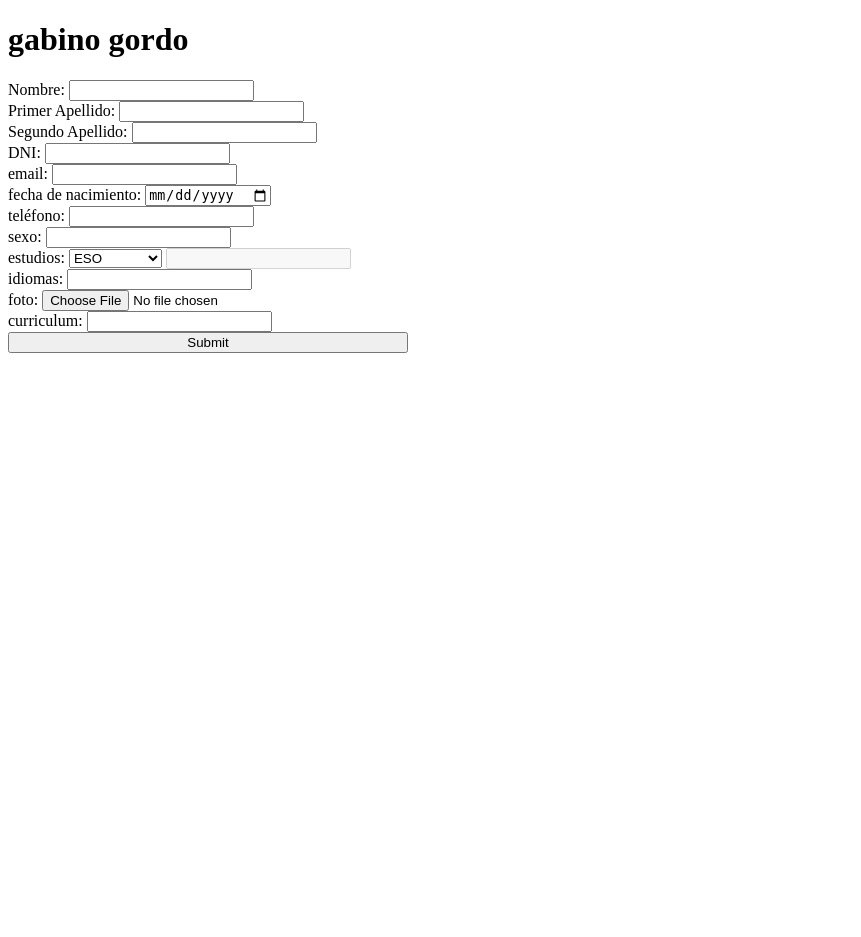
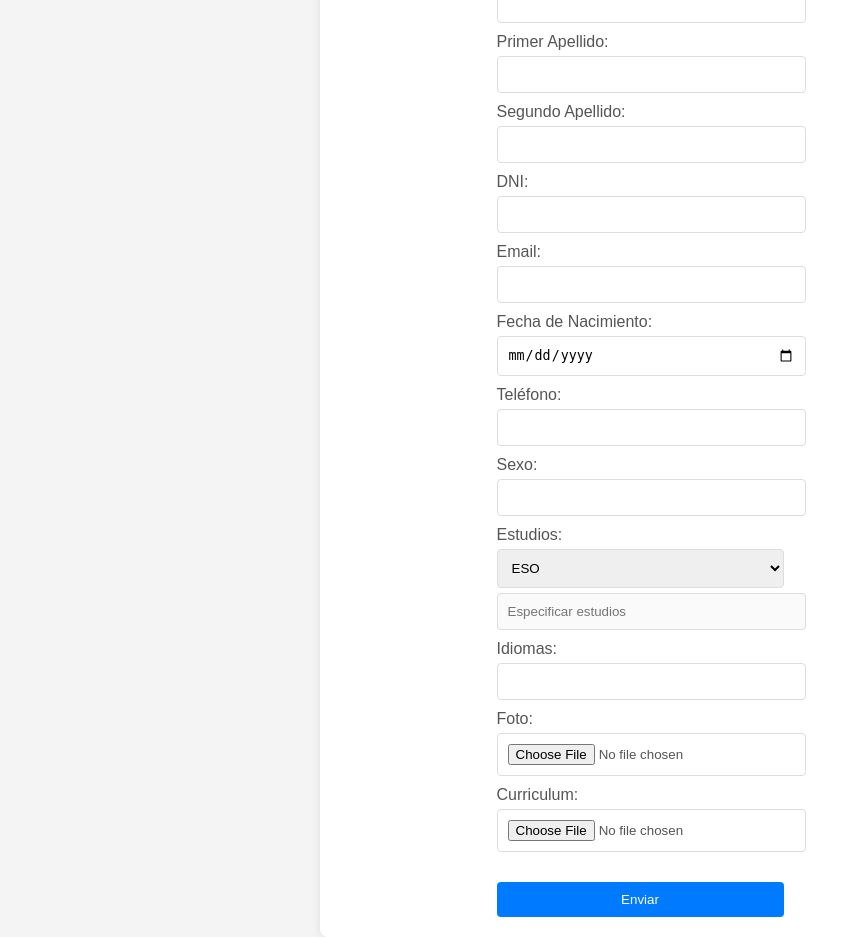
Before and after one commit to PabloCCEducacyl/DWES, a PHP site: page /301datosPersonales.html in a window 1280 px wide. Shown: the whole page, without its empty margins (0-861 px from the left). Before the commit the page ends 353 px from the top, so only its background shows below. Run offline with PHP 8.4, Linux system fonts and the light colour scheme.

Commit message:
301 acabado

```diff
--- a/UD2/301datosPersonales.html
+++ b/UD2/301datosPersonales.html
@@ -1,70 +1,115 @@
 <!DOCTYPE html>
-<html lang="en">
+<html lang="es">
 <head>
     <meta charset="UTF-8">
     <meta name="viewport" content="width=device-width, initial-scale=1.0">
-    <title>Document</title>
+    <title>Datos Personales</title>
     <style>
-        form{
+        body {
+            font-family: Arial, sans-serif;
+            background-color: #f4f4f4;
+            margin: 0;
+            padding: 0;
+            display: flex;
+            justify-content: center;
+            align-items: center;
+            height: 100vh;
+        }
+        .container {
+            background-color: #fff;
             display: flex;
             flex-direction: column;
-            width: 400px;
+            padding: 20px;
+            border-radius: 8px;
+            box-shadow: 0 0 10px rgba(0, 0, 0, 0.1);
+            width: 600px;
+            align-items: center;
+        }
+        h1 {
+            text-align: center;
+            color: #333;
+        }
+        form {
+            display: flex;
+            flex-direction: column;
+        }
+        label {
+            margin-bottom: 10px;
+            color: #555;
+            display: flex;
+            flex-direction: column;
+        }
+        input, select {
+            padding: 10px;
+            margin-top: 5px;
+            border: 1px solid #ddd;
+            border-radius: 4px;
+            width: 100%;
+            margin-right: 12px;
+        }
+        input[type="submit"] {
+            background-color: #007BFF;
+            color: #fff;
+            border: none;
+            cursor: pointer;
+            margin-top: 20px;
+        }
+        input[type="submit"]:hover {
+            background-color: #0056b3;
         }
     </style>
-    <script>
-        document.addEventListener('DOMContentLoaded', function() {
-            const estudiosSelect = document.getElementById('estudios');
-            const estudiosTexto = document.querySelector('input[name="estudios-texto"]');
-
-            estudiosTexto.disabled = true;
-
-            estudiosSelect.addEventListener('change', function() {
-                if (estudiosSelect.value === 'fp' || estudiosSelect.value === 'universidad') {
-                    estudiosTexto.disabled = false;
-                } else {
-                    estudiosTexto.disabled = true;
-                    estudiosTexto.value = '';
-                }
-            });
-        });
-    </script>
 </head>
 <body>
-    <h1>gabino gordo</h1>
-        <form method="POST" action="301datosPersonales.php">
+    <div class="container">
+        <h1>Formulario de Datos Personales</h1>
+        <form method="POST" action="301datosPersonales.php" enctype="multipart/form-data">
             <label>Nombre:
-                <input type="text" name="nombre"></label>
+                <input type="text" name="nombre" required></label>
             <label>Primer Apellido:
-                <input type="text" name="prim_apellido"></label>
+                <input type="text" name="prim_apellido" required></label>
             <label>Segundo Apellido:
-                <input type="text" name="secu_apellido"></label>
+                <input type="text" name="secu_apellido" required></label>
             <label>DNI:
-                <input type="text" name="dni"></label>
-            <label>email:
-                <input type="email" name="email"></label>
-            <label>fecha de nacimiento:
-                <input type="date" name="fecha_nac"></label>
-            <label>teléfono:
-                <input type="tel" name="telefono"></label>
-            <label>sexo:
-                <input type="text"></label>
-            <label>estudios:
-                <select name="estudios" id="estudios">
+                <input type="text" name="dni" required></label>
+            <label>Email:
+                <input type="email" name="email" required></label>
+            <label>Fecha de Nacimiento:
+                <input type="date" name="fecha_nac" required></label>
+            <label>Teléfono:
+                <input type="tel" name="telefono" required></label>
+            <label>Sexo:
+                <input type="text" name="sexo" required></label>
+            <label>Estudios:
+                <select name="estudios" id="estudios" required>
                     <option value="eso">ESO</option>
                     <option value="bachiller">Bachiller</option>
                     <option value="fp">FP</option>
                     <option value="universidad">Universidad</option>
                 </select>
-                <input type="text" name="estudios-texto">
+                <input type="text" name="estudios-texto" placeholder="Especificar estudios" disabled>
             </label>
-            <label>idiomas:
-                <input type="text"></label>
-            <label>foto:
-                <input type="file" accept="image/png, image/jpeg" name="foto"></label>
-            <label>curriculum:
-                <input type="text"></label>
-            <input type="submit">
+            <label>Idiomas:
+                <input type="text" name="idiomas" required></label>
+            <label>Foto:
+                <input type="file" accept="image/png, image/jpeg" name="foto" required></label>
+            <label>Curriculum:
+                <input type="file" accept="application/pdf" name="curriculum" required></label>
+            <input type="submit" value="Enviar">
+        </form>
+    </div>
 
-        </form>
+    <script>
+        const estudiosSelect = document.getElementById('estudios');
+        const estudiosInput = document.querySelector('input[name="estudios-texto"]');
+
+        estudiosSelect.addEventListener('change', function() {
+            if (estudiosSelect.value === 'fp' || estudiosSelect.value === 'universidad') {
+                estudiosInput.disabled = false;
+            } else {
+                estudiosInput.disabled = true;
+                estudiosInput.value = '';
+            }
+        });
+    </script>
 </body>
 </html>
```
Also changed, not shown: UD2/301datosPersonales.php (+54 -9 lines), 1 other file.
